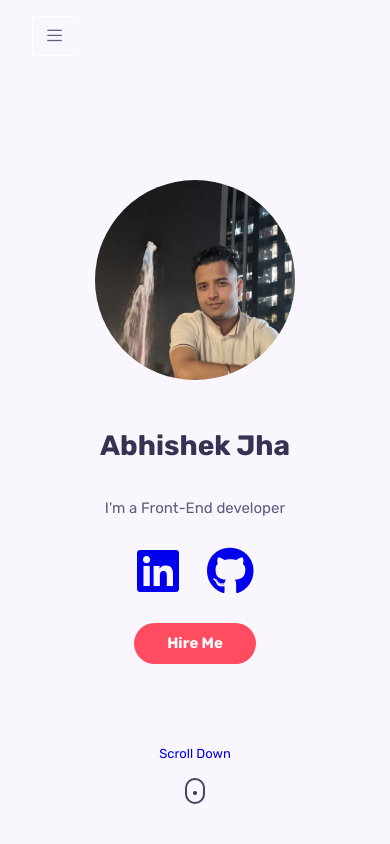
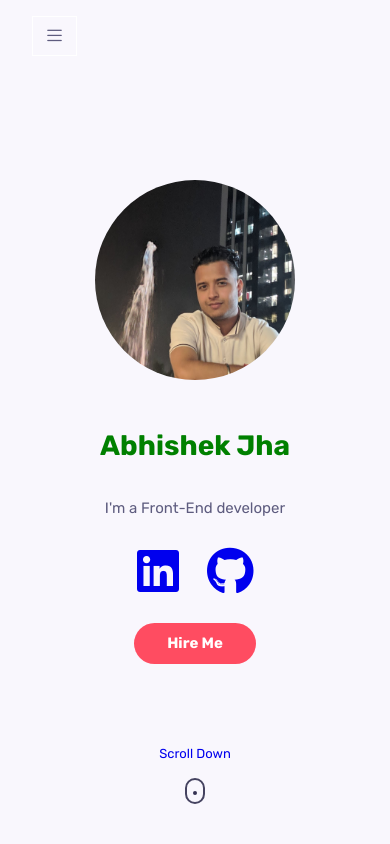
Before and after one commit to AbhishekJha1007/portfolio, a React (Create React App) app: page / in a window 390 px wide. Shown: the top 844 px of the page. Built offline with nearby package versions, Linux system fonts and the light colour scheme.

Commit message:
Updated resume contents and added experience.

```diff
--- a/src/components/home/home.css
+++ b/src/components/home/home.css
@@ -28,6 +28,14 @@
   font-weight: var(--font-bold);
   margin-bottom: 0.5rem;
 }
+
+@media screen and (max-width: 700px ) {
+  .intro h1 {
+    color: green;
+  }
+}
+
+
 
 .home__socials {
   display: flex;
```
Also changed, not shown: 1 other file (tests, documents, lock files or other folders).
